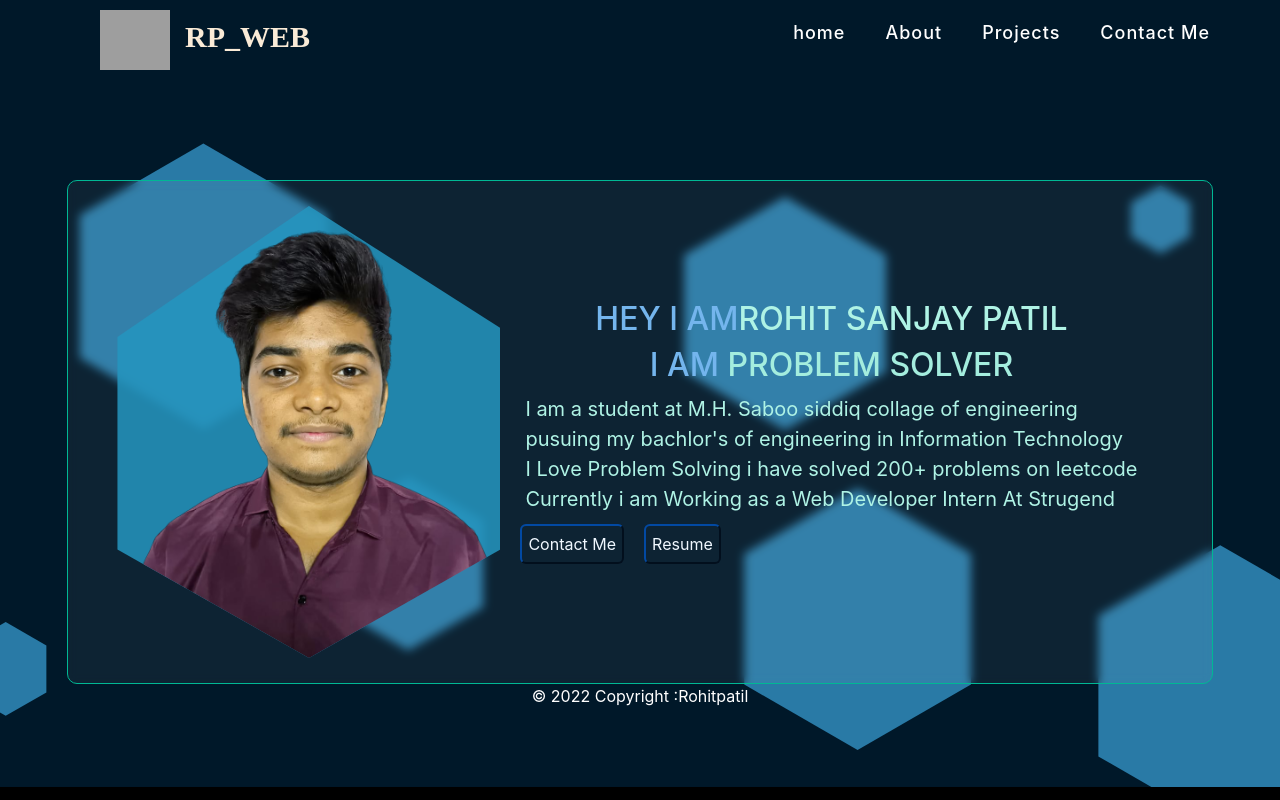
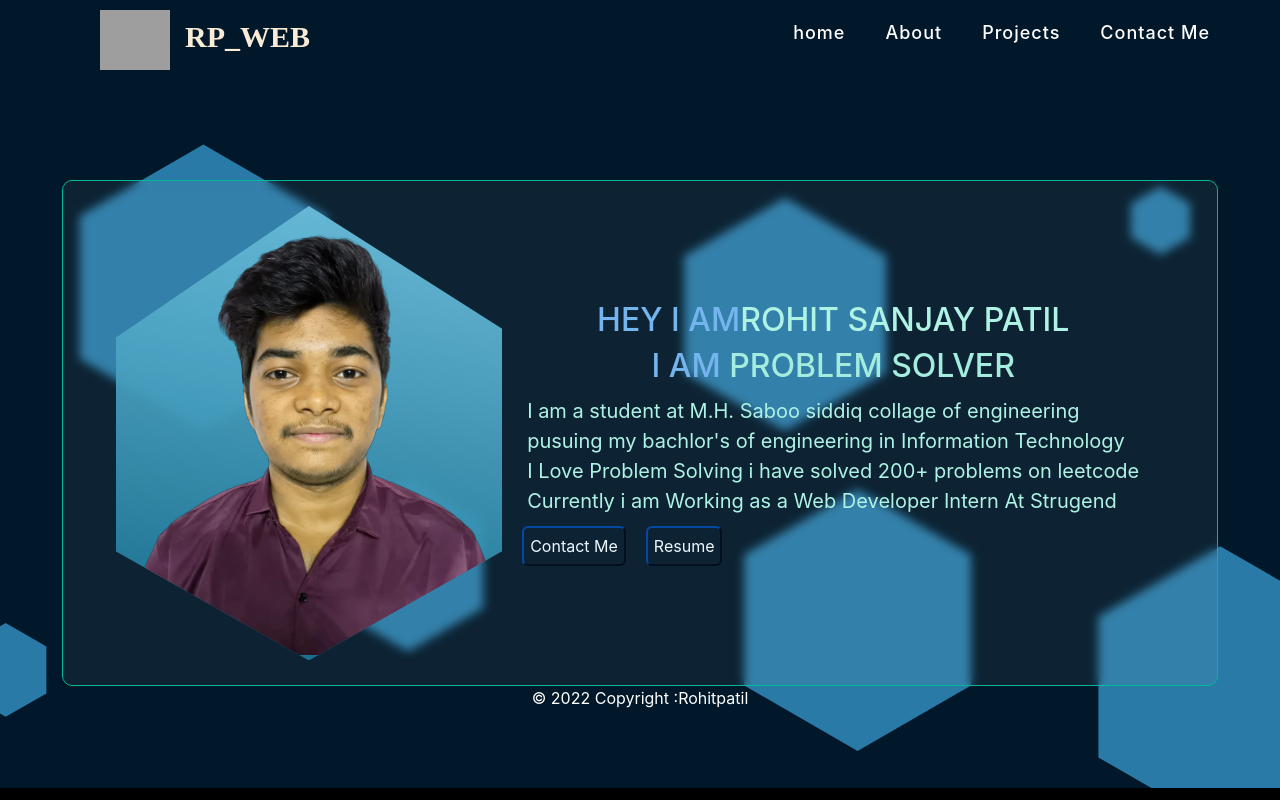
Before and after one commit to Rohitpatil-123/RP_, a React (Create React App) app: page / in a window 1280 px wide. Built offline with nearby package versions, Linux system fonts and the light colour scheme; grey boxes are pictures that could not be loaded; a web font is replaced by a local one.

Commit message:
photo feature added

```diff
--- a/src/Components/Home/Home.css
+++ b/src/Components/Home/Home.css
@@ -47,7 +47,9 @@ h2{
 .hexagon{
   width: 35%;
   height: 89%;
-  background: #2595bedc;
+  background:linear-gradient(190deg ,#6bbcd9,#157699dc);
+  /* #2595bedc */
+  /* ,#6bbcd9,#157699dc */
   object-fit: cover;
   overflow: hidden;
   clip-path: polygon(50% 0%, 100% 27%, 100% 76%, 50% 100%, 0 76%, 0 29%);
--- a/src/Components/Home/Home.js
+++ b/src/Components/Home/Home.js
@@ -10,7 +10,7 @@ export default function Home() {
       <section>
         <div className="header-content">
           <div className="hexagon">
-            <img src={Image} alt="p" width="100%" />
+            <img src={Image} alt="p" width="100%" style={{ padding: "5px" }} />
           </div>
 
           <div className="childdiv">
--- a/src/Components/Projects/Card.js
+++ b/src/Components/Projects/Card.js
@@ -16,7 +16,7 @@ export default function Card(props) {
           <p>{props.textt}</p>
           <p>{props.text}</p>
           <p>{props.textr}</p>
-          <button>Know more</button>
+          <button className="bui">Know more</button>
         </div>
       </div>
     </>
```
